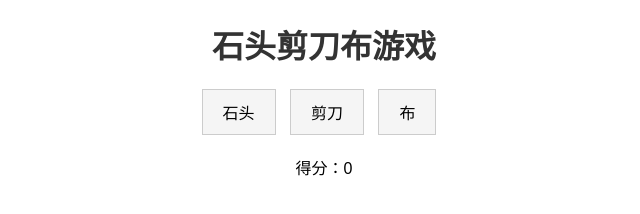
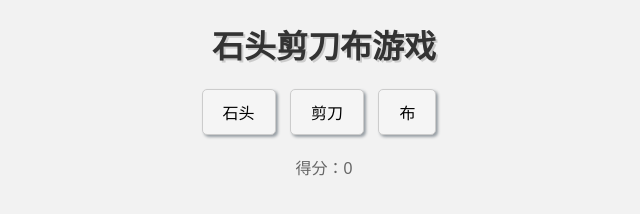
Before and after one commit to king-open/Rock, a website: page src/index.html in a window 1280 px wide. Shown: the whole page, without its empty margins (316-956 px from the left). Drawn offline with Linux system fonts and the light colour scheme.

Commit message:
添加了阴影

```diff
--- a/src/style.css
+++ b/src/style.css
@@ -1,10 +1,12 @@
 body {
     text-align: center;
     font-family: Arial, sans-serif;
+    background-color: #f2f2f2;
 }
 
 h1 {
     color: #333;
+    text-shadow: 2px 2px #ccc;
 }
 
 .choices {
@@ -18,21 +20,31 @@ body {
     text-align: center;
     background-color: #f5f5f5;
     border: 1px solid #ccc;
+    border-radius: 5px;
     cursor: pointer;
     margin-right: 10px;
+    box-shadow: 2px 2px 3px rgba(59, 73, 84, 0.497);
+    transition: background-color 0.3s ease;
+}
+
+.choice-button:hover {
+    background-color: #e0e0e0;
 }
 
 .result {
     margin-top: 20px;
     font-size: 18px;
     font-weight: bold;
-            animation: fadeOut 1s;
+    color: #333;
+    animation: fadeout 1s;
 }
 
 .score {
     margin-top: 20px;
     font-size: 16px;
+    color: #666;
 }
+
 
         @keyframes fadeOut {
             0% { opacity: 1; }
```
Lines whose indentation alone changed are shown as unchanged.
